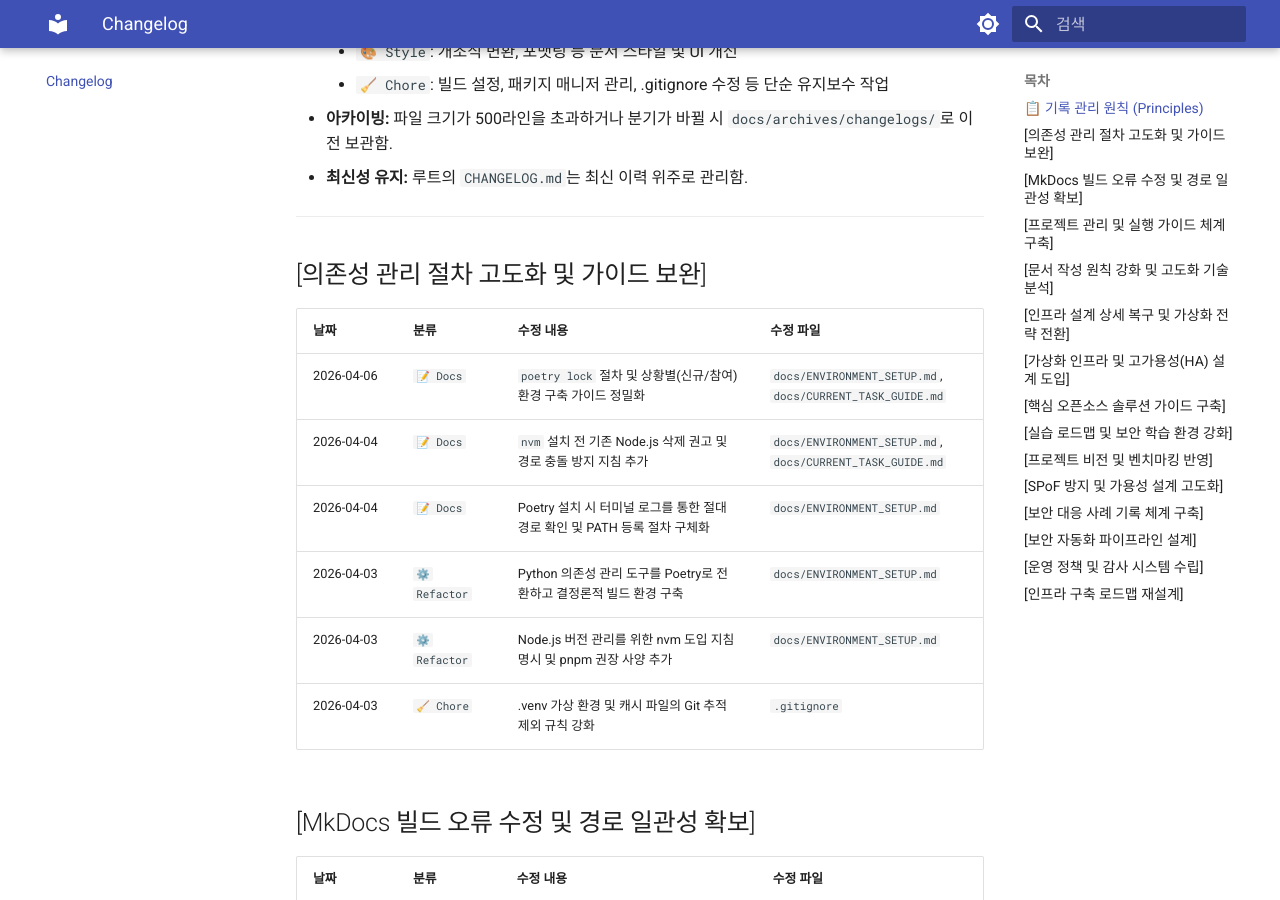
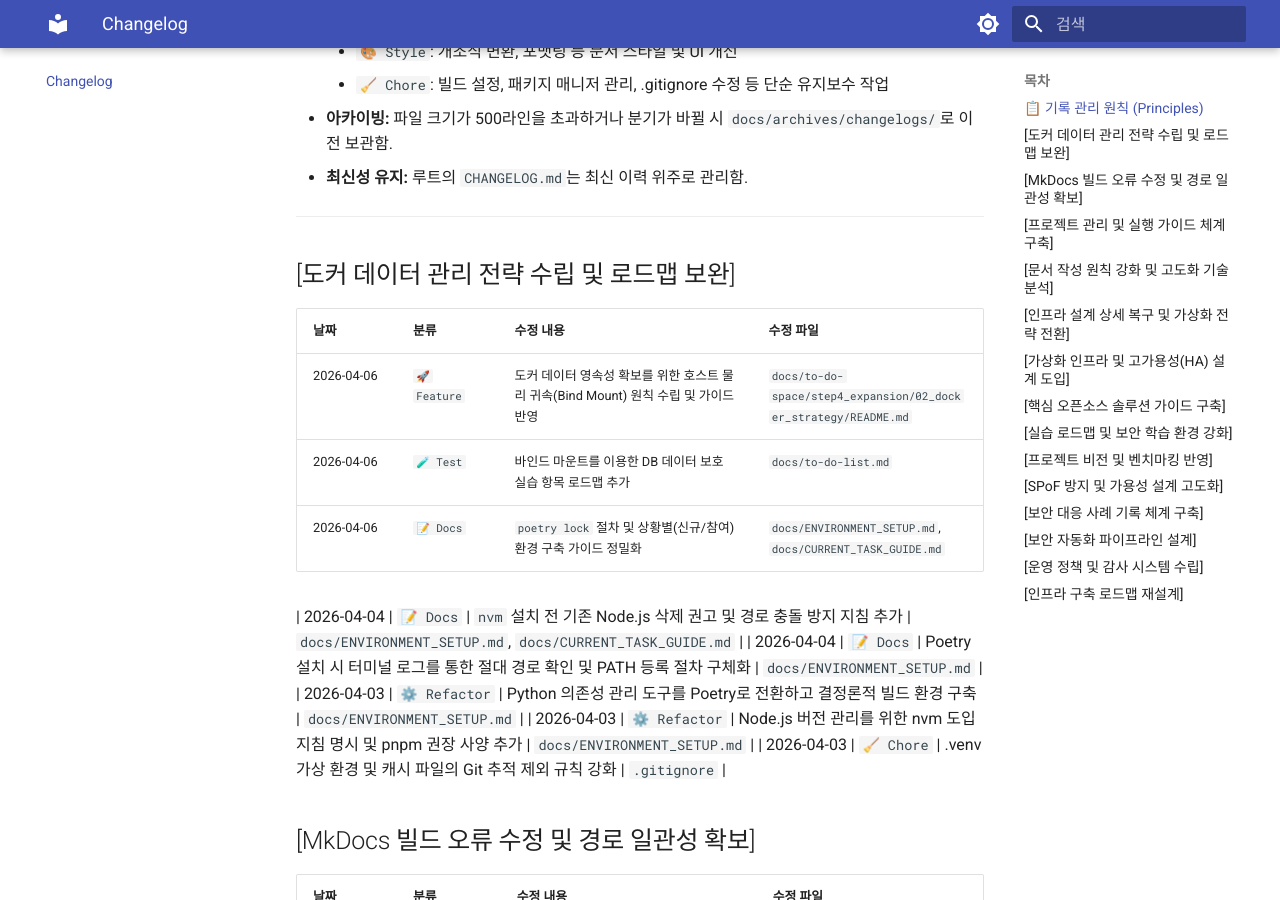
Before and after one commit to ksj686/cloud_infra, an MkDocs documentation site: the page built from docs/CHANGELOG.md, in a window 1280 px wide and 900 px high, scrolled down 608 px. Built offline with MkDocs 1.6.1 and Material for MkDocs 9.7.7, drawn with Linux system fonts in a browser that asks for light colours.

Commit message:
docs: 2026-04-06 기준 도커 관리 전략 및 로드맵 보완 내역 기록  - 데이터 영속성 지침 반영 및 의존성 관리 절차 고도화 내역 일괄 업데이트

```diff
--- a/docs/CHANGELOG.md
+++ b/docs/CHANGELOG.md
@@ -19,10 +19,13 @@
 
 ---
 
-## [의존성 관리 절차 고도화 및 가이드 보완]
+## [도커 데이터 관리 전략 수립 및 로드맵 보완]
 | 날짜 | 분류 | 수정 내용 | 수정 파일 |
 | :--- | :--- | :--- | :--- |
+| 2026-04-06 | `🚀 Feature` | 도커 데이터 영속성 확보를 위한 호스트 물리 귀속(Bind Mount) 원칙 수립 및 가이드 반영 | `docs/to-do-space/step4_expansion/02_docker_strategy/README.md` |
+| 2026-04-06 | `🧪 Test` | 바인드 마운트를 이용한 DB 데이터 보호 실습 항목 로드맵 추가 | `docs/to-do-list.md` |
 | 2026-04-06 | `📝 Docs` | `poetry lock` 절차 및 상황별(신규/참여) 환경 구축 가이드 정밀화 | `docs/ENVIRONMENT_SETUP.md`, `docs/CURRENT_TASK_GUIDE.md` |
+
 | 2026-04-04 | `📝 Docs` | `nvm` 설치 전 기존 Node.js 삭제 권고 및 경로 충돌 방지 지침 추가 | `docs/ENVIRONMENT_SETUP.md`, `docs/CURRENT_TASK_GUIDE.md` |
 | 2026-04-04 | `📝 Docs` | Poetry 설치 시 터미널 로그를 통한 절대 경로 확인 및 PATH 등록 절차 구체화 | `docs/ENVIRONMENT_SETUP.md` |
 | 2026-04-03 | `⚙️ Refactor` | Python 의존성 관리 도구를 Poetry로 전환하고 결정론적 빌드 환경 구축 | `docs/ENVIRONMENT_SETUP.md` |
```
